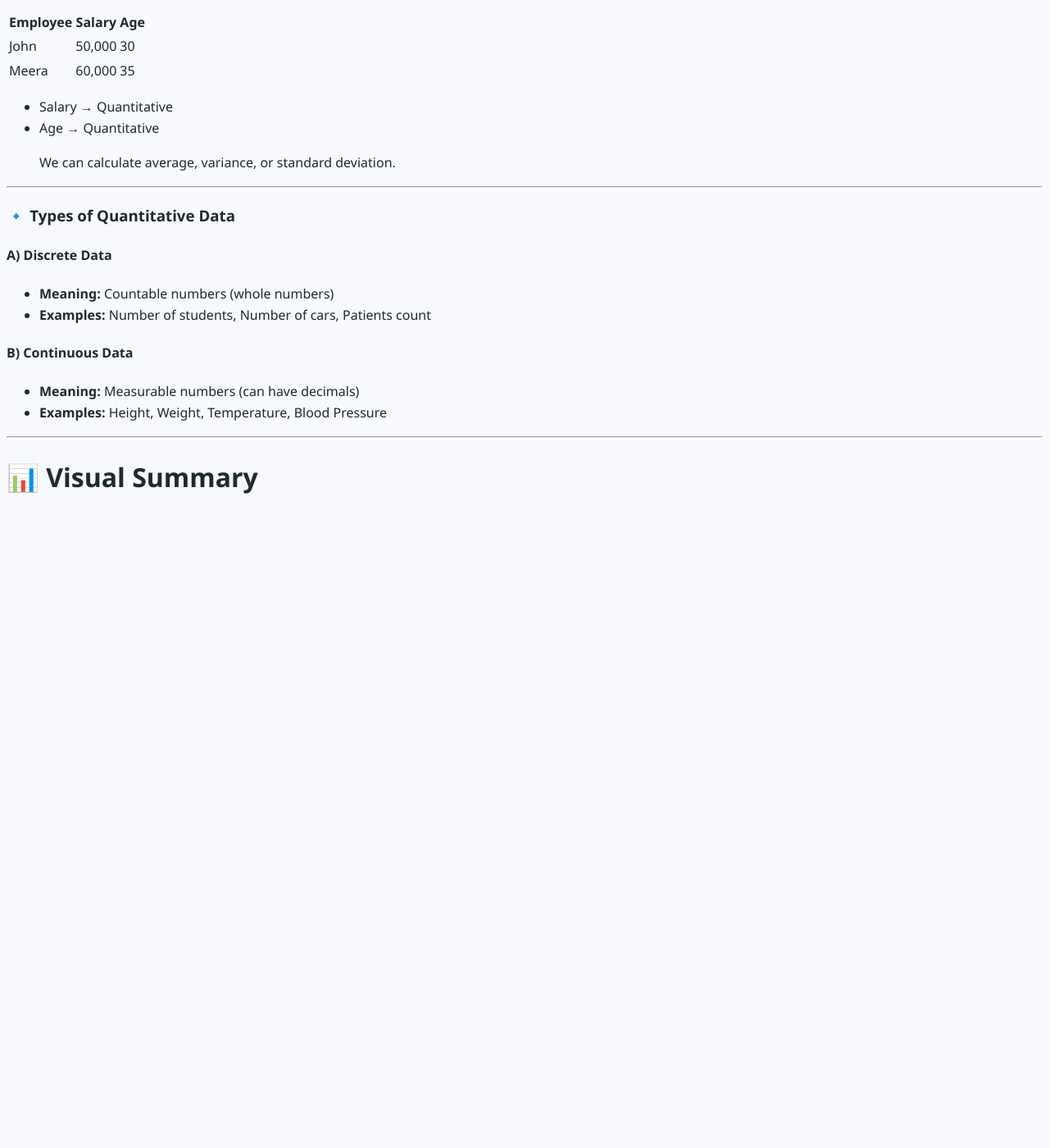
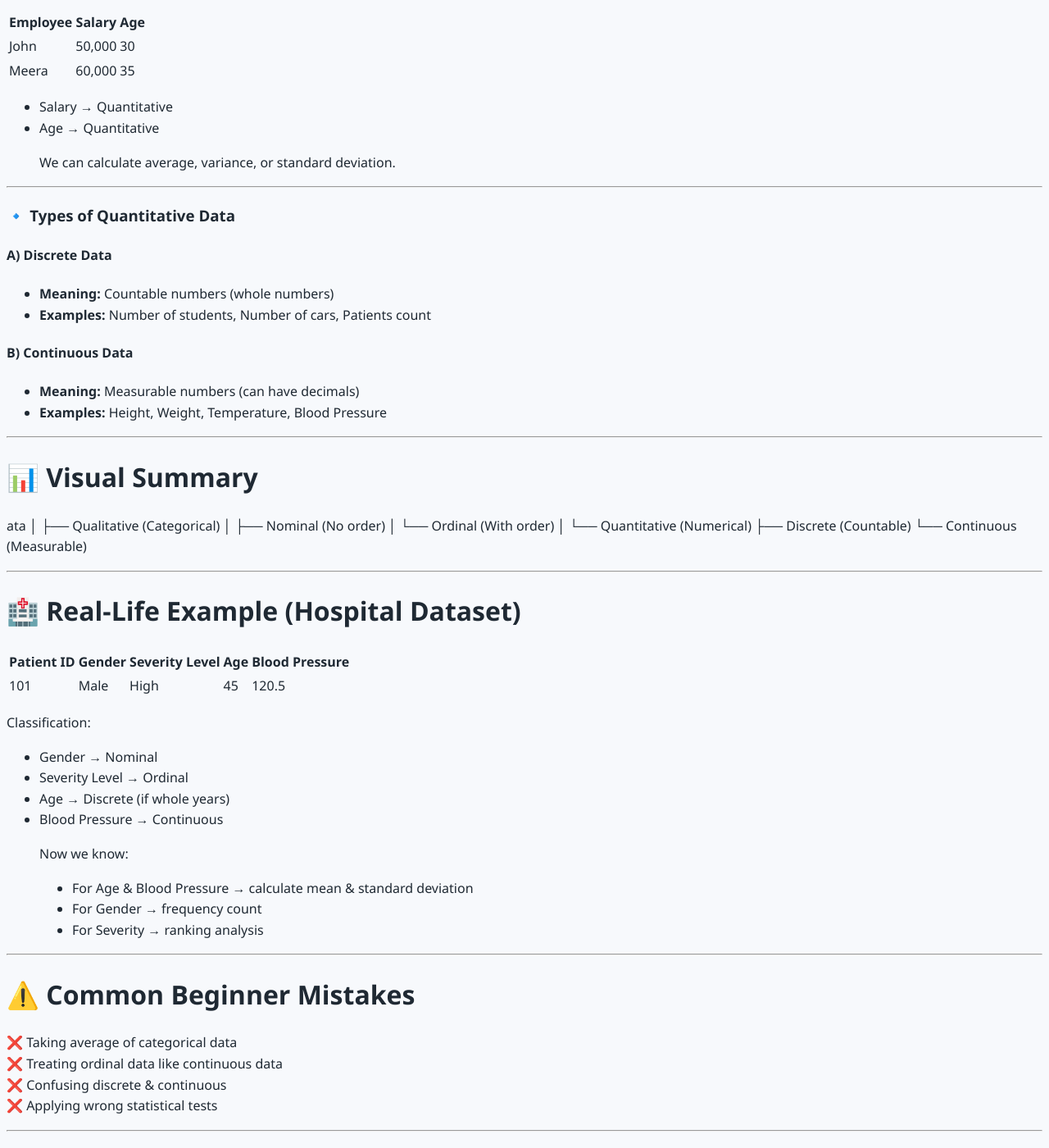
Before and after one commit to irshadvaza/irshadvaza.tech, a Jekyll site: the page built from learning-guides/statistics/02_Types_of_Data.md, in a window 1280 px wide and 1400 px high, scrolled down 1949 px. Shown: the whole window at 82% size. Built offline with Jekyll 4.4.1, drawn with Linux system fonts in a browser that asks for light colours; our own code applies the rules of GitHub Pages for plain Markdown files; before the commit the page ends 2578 px from its top, so only the background shows below that; some of the changed text lies outside the part shown.

Commit message:
Update 02_Types_of_Data.md

```diff
--- a/learning-guides/statistics/02_Types_of_Data.md
+++ b/learning-guides/statistics/02_Types_of_Data.md
@@ -106,3 +106,98 @@
 ---
 
 # 📊 Visual Summary
+
+
+ata
+│
+├── Qualitative (Categorical)
+│ ├── Nominal (No order)
+│ └── Ordinal (With order)
+│
+└── Quantitative (Numerical)
+├── Discrete (Countable)
+└── Continuous (Measurable)
+
+
+---
+
+# 🏥 Real-Life Example (Hospital Dataset)
+
+| Patient ID | Gender | Severity Level | Age | Blood Pressure |
+|------------|--------|---------------|-----|---------------|
+| 101        | Male   | High          | 45  | 120.5         |
+
+Classification:
+
+- Gender → Nominal
+- Severity Level → Ordinal
+- Age → Discrete (if whole years)
+- Blood Pressure → Continuous
+
+> Now we know:
+>
+> - For Age & Blood Pressure → calculate mean & standard deviation
+> - For Gender → frequency count
+> - For Severity → ranking analysis
+
+---
+
+# ⚠️ Common Beginner Mistakes
+
+❌ Taking average of categorical data
+❌ Treating ordinal data like continuous data
+❌ Confusing discrete & continuous
+❌ Applying wrong statistical tests
+
+---
+
+# 🧠 Why This Chapter Matters in Data Science
+
+Understanding data types helps in:
+
+- Choosing correct visualization:
+  - Bar chart → Categorical
+  - Histogram → Numerical
+- Selecting correct statistical tests
+- Feature engineering & preprocessing
+- Model selection
+
+> Machine learning starts with proper data understanding.
+
+---
+
+# 🏁 Final Comparison Table
+
+| Main Type      | Subtype     | Example                | Can Calculate Mean? |
+|---------------|------------|------------------------|--------------------|
+| Qualitative   | Nominal    | Gender                 | ❌ |
+| Qualitative   | Ordinal    | Rating (1–5)           | ❌ |
+| Quantitative  | Discrete   | Number of students     | ✅ |
+| Quantitative  | Continuous | Height, Weight         | ✅ |
+
+---
+
+# 🔥 Easy Memory Trick
+
+- **Nominal → Name**
+- **Ordinal → Order**
+- **Discrete → Digits (Counting)**
+- **Continuous → Continuum (Range)**
+
+---
+
+# 📌 What’s Next?
+
+Next, we move to:
+
+# 📘 Chapter 3 – Measures of Central Tendency
+
+Where we will learn:
+
+- Mean
+- Median
+- Mode
+- When to use each one
+- Practical examples
+
+> This chapter forms the base of everything in statistics and data science. 🚀
```
